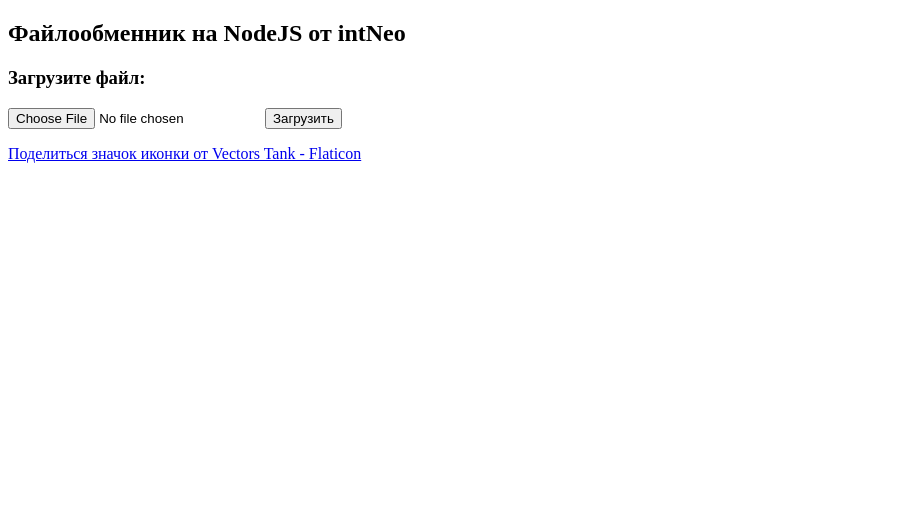
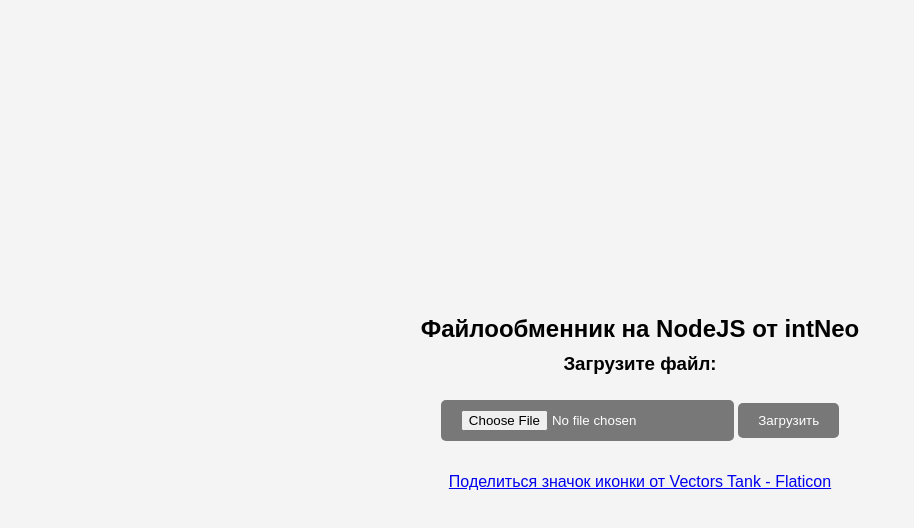
Before and after one commit to intNeo/FileTransfer, a website: page public/index.html in a window 1280 px wide. Shown: the whole page, without its empty margins (0-914 px from the left). Drawn offline with Linux system fonts and the light colour scheme.

Commit message:
v.0.4
Updated HTML design using CSS

```diff
--- a/public/index.html
+++ b/public/index.html
@@ -5,6 +5,7 @@
   <meta charset="UTF-8">
   <title>FileTransfer</title>
   <link rel="icon" href="/favicon.ico" type="image/x-icon">
+  <link rel="stylesheet" href="styles.css">
 </head>
 
 <body>
--- /dev/null
+++ b/public/styles.css
@@ -0,0 +1,52 @@
+body {
+  font-family: Arial, sans-serif;
+  background-color: #f4f4f4;
+  margin: 0;
+  padding: 0;
+  display: flex;
+  flex-direction: column;
+  align-items: center;
+  justify-content: center;
+  height: 100vh;
+}
+
+h2, h3 {
+  margin: 5px 0;
+}
+
+form {
+  margin-top: 10px;
+}
+
+input[type="file"], button {
+  background-color: #787878;
+  color: white;
+  border: none;
+  border-radius: 5px;
+  padding: 10px 20px;
+  cursor: pointer;
+  transition: background-color 0.3s ease;
+  margin-top: 10px;
+}
+
+input[type="file"]:hover, button:hover {
+  background-color: #636363;
+}
+
+#downloadInfo {
+  display: none;
+  margin-top: 20px;
+  padding: 10px;
+  border: 1px solid #ccc;
+  border-radius: 5px;
+  background-color: #f9f9f9;
+}
+
+#downloadLink {
+  color: #4caf50;
+  text-decoration: none;
+}
+
+#downloadLink:hover {
+  text-decoration: underline;
+}
```
